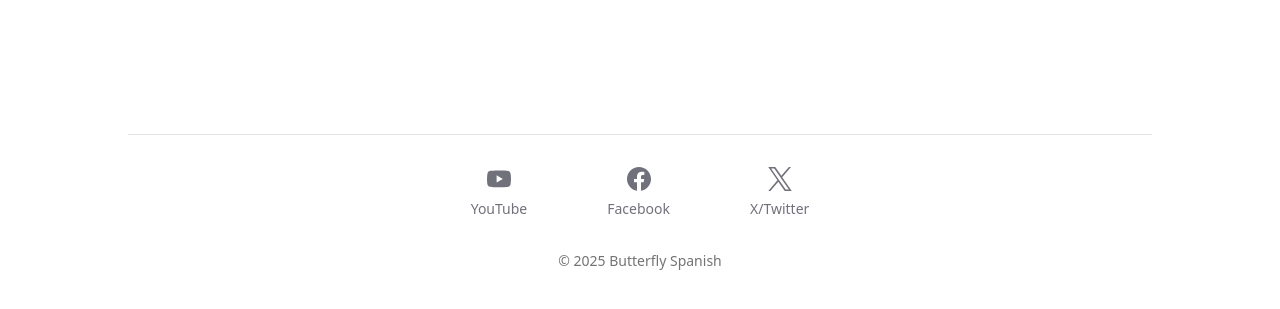
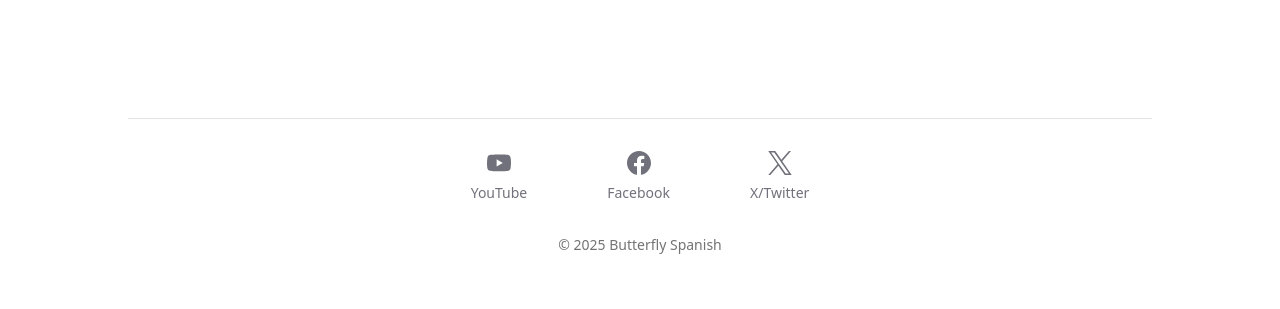
Before and after one commit to Karoll-e/ButterflySpanish-landing, a Next.js app: page / in a window 1280 px wide. Shown: the part 2375-2684 px from the top of the page. Built offline with nearby package versions, Linux system fonts and the light colour scheme; no server answers.

Commit message:
Adjust footer padding for consistent layout across sections.

```diff
--- a/app/sections/Footer.tsx
+++ b/app/sections/Footer.tsx
@@ -21,7 +21,7 @@ const socialLinks = [
 
 export default function FooterSection() {
   return (
-    <footer className="py-12 md:py-16">
+    <footer className="py-12 md:py-12">
       <div className="mx-auto max-w-5xl px-6 border-t border-zinc-200">
         <div className="my-8 flex flex-wrap justify-center gap-12 md:gap-20">
           {socialLinks.map((social) => (
```
